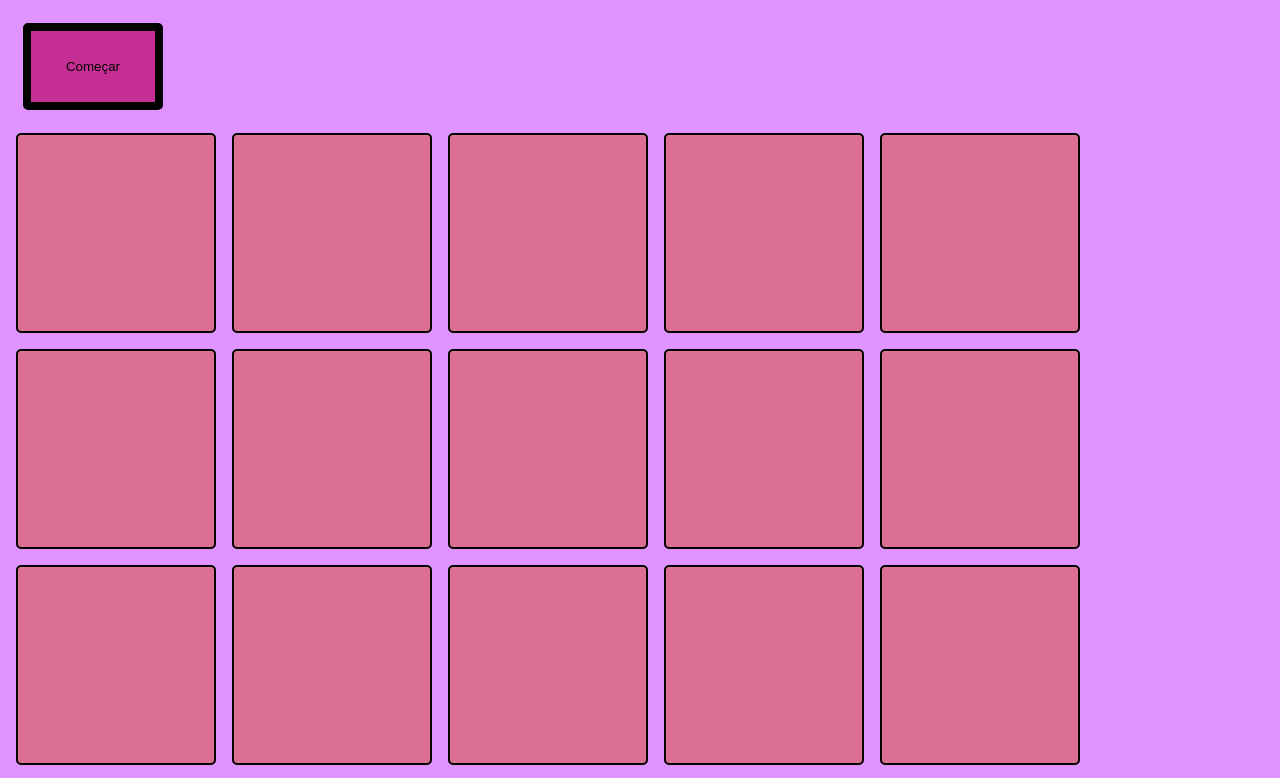
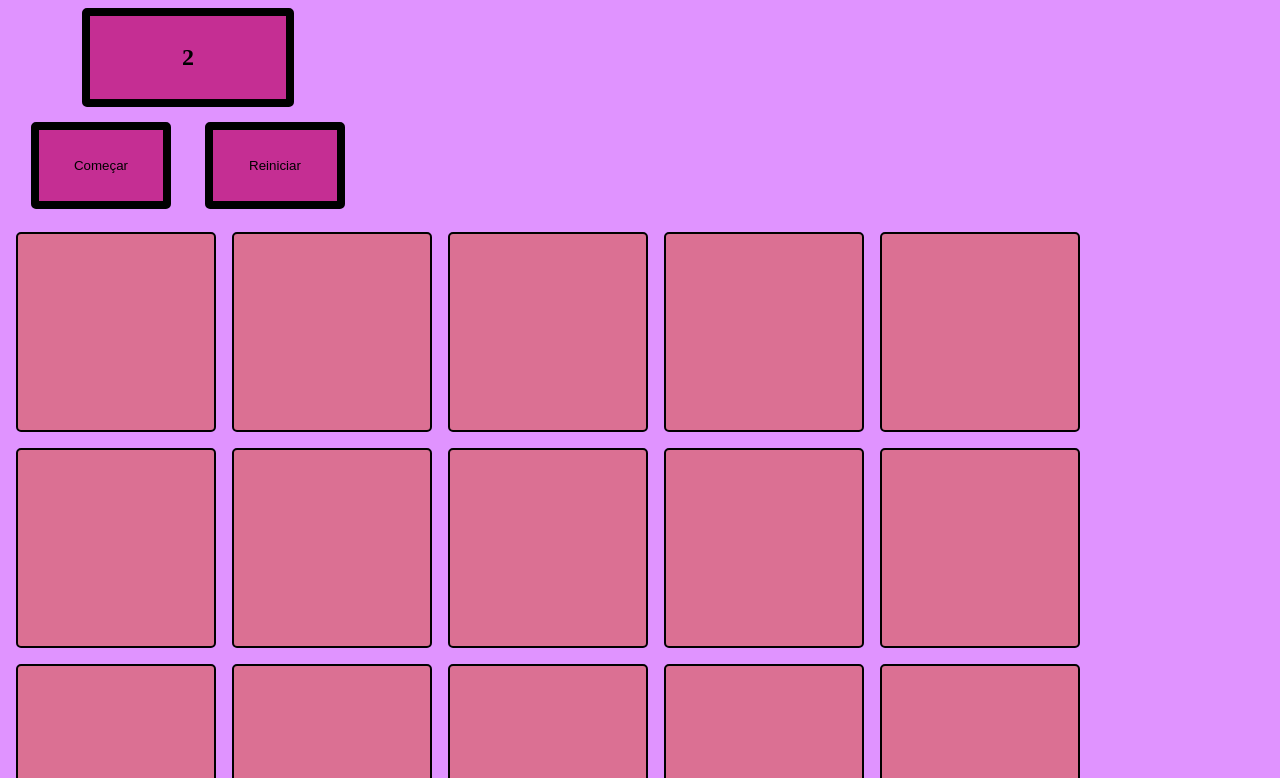
Before and after one commit to Isabellaviana28/SAP011-memory-match, a website with bundled scripts: page src/index.html in a window 1280 px wide. Both pictures are taken after a click on the button "Começar". Shown: the top 778 px of the page. Built offline with nearby package versions, Linux system fonts and the light colour scheme.

Commit message:
novos botoes

```diff
--- a/src/index.html
+++ b/src/index.html
@@ -5,8 +5,11 @@
     <title>Memory Match</title>
     <link rel="stylesheet" href="style.css" />
   </head>
-
-<button type="submit">Começar</button>
+  <div class="todosbotoes">
+    <h2 id="cronometro">00:00</h2>
+<button class="botao1" id="botao1">Começar</button>
+<button class="botao2" id="botao2">Reiniciar</button>
+  </div>
       <div id ="pokemon">
 
     </div>
--- a/src/main.js
+++ b/src/main.js
@@ -2,7 +2,7 @@ import data from "./data/pokemon/pokemon.js";
 let primeiraCarta = "";
 let segundaCarta = "";
 let imagemDaprimeiraCarta = "";
-
+let clickBloqueado = false;
 //document.getElementById('items').appendChild(App());//
 // Use JavaScript para definir a fonte da imagem com a URL da API
 console.log(data);
@@ -15,9 +15,15 @@ for (let pokemon of pokemonsDuplicados) {
   img.src = pokemon.image;
   div.appendChild(img);
   container.appendChild(div);
-  div.addEventListener("click", (event) => {
-    //Ao clicar verifique: é a primeira ou a segunda carta? Se for a primeira fixa, se for a segunda
-    // e estiver correto mantenha as duas fixadas, se for a incorreta, vire novamente as duas cartas.
+  div.addEventListener("click", clickCarta);
+  //Ao clicar verifique: é a primeira ou a segunda carta? Se for a primeira fixa, se for a segunda
+  // e estiver correto mantenha as duas fixadas, se for a incorreta, vire novamente as duas cartas.
+
+  function clickCarta(event) {
+    if (clickBloqueado) {
+      return;
+    }
+
     if (eSegundacarta == true) {
       console.log("É Segunda carta");
       segundaCarta = event.target.firstChild.src;
@@ -32,10 +38,12 @@ for (let pokemon of pokemonsDuplicados) {
       } else {
         console.log(imagemDaprimeiraCarta);
         img.style.display = "none";
+        clickBloqueado = true;
         setTimeout(function () {
           img.style.display = "none";
           imagemDaprimeiraCarta.style.display = "none";
-        }, 5000); // 5000 milissegundos = 5 segundos
+          clickBloqueado = false;
+        }, 2000); // 2000 milissegundos = 2 segundos
         img.style.display = "block";
       }
     } else {
@@ -46,6 +54,33 @@ for (let pokemon of pokemonsDuplicados) {
       console.log("É Primeira carta");
       img.style.display = "block";
     }
-  });
+  }
 }
 let eSegundacarta = false;
+
+document.getElementById('botao1').addEventListener("click", start);
+
+let segundos = 0;
+let intervalo;
+function start() {
+  segundos = 0;
+
+  if(intervalo){
+    clearInterval(intervalo);
+  }
+
+  intervalo = setInterval(crono, 1000);
+}
+function crono() {
+  segundos = segundos + 1;
+    document.getElementById("cronometro").innerText = segundos;
+}
+
+function reiniciar() {
+  start ();
+  const imagens= document.getElementsByTagName('img')
+  //fazer um for para cada imagem e colocar none nelas
+  img.style.display = "none"; //colocar isso dentro do for
+  }
+
+document.getElementById('botao2').addEventListener("click", reiniciar);
--- a/src/style.css
+++ b/src/style.css
@@ -24,6 +24,11 @@ html{
 body{
     background-color: #e093ff;
 }
+.todosbotoes
+{
+    max-width: 360px;
+    text-align: center;
+}
 button{
     background-position: center;
     width: 140px;
@@ -34,3 +39,13 @@ button{
     border-radius: 5px;
     justify-content: center;
 }
+h2 {
+    background-position: left;
+    width: 140px;
+    background-color: rgb(197, 46, 147);
+    padding: 28px;
+    margin: auto;
+    border: 8px solid black;
+    border-radius: 5px;
+  text-align: center;
+}
```
